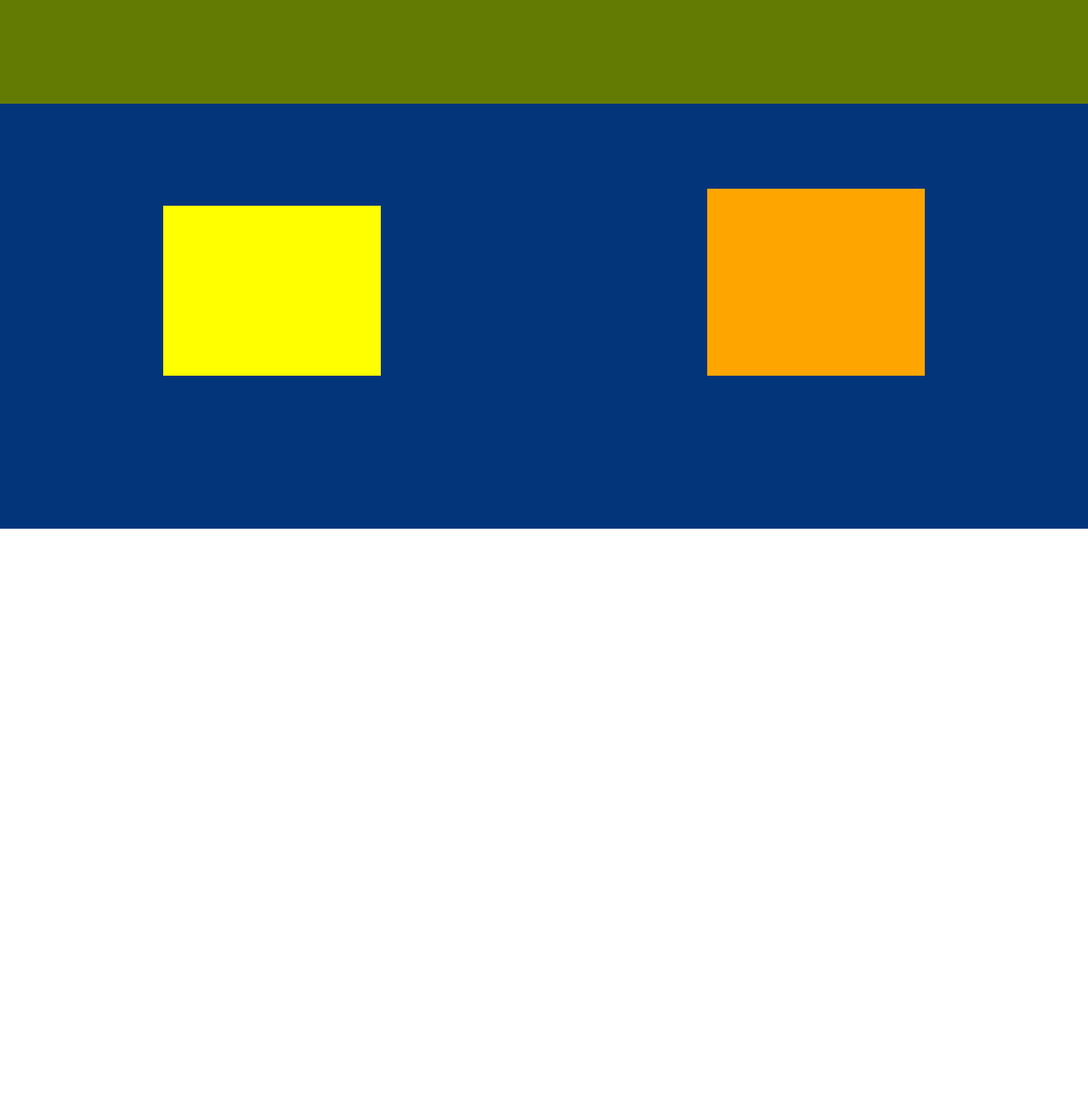
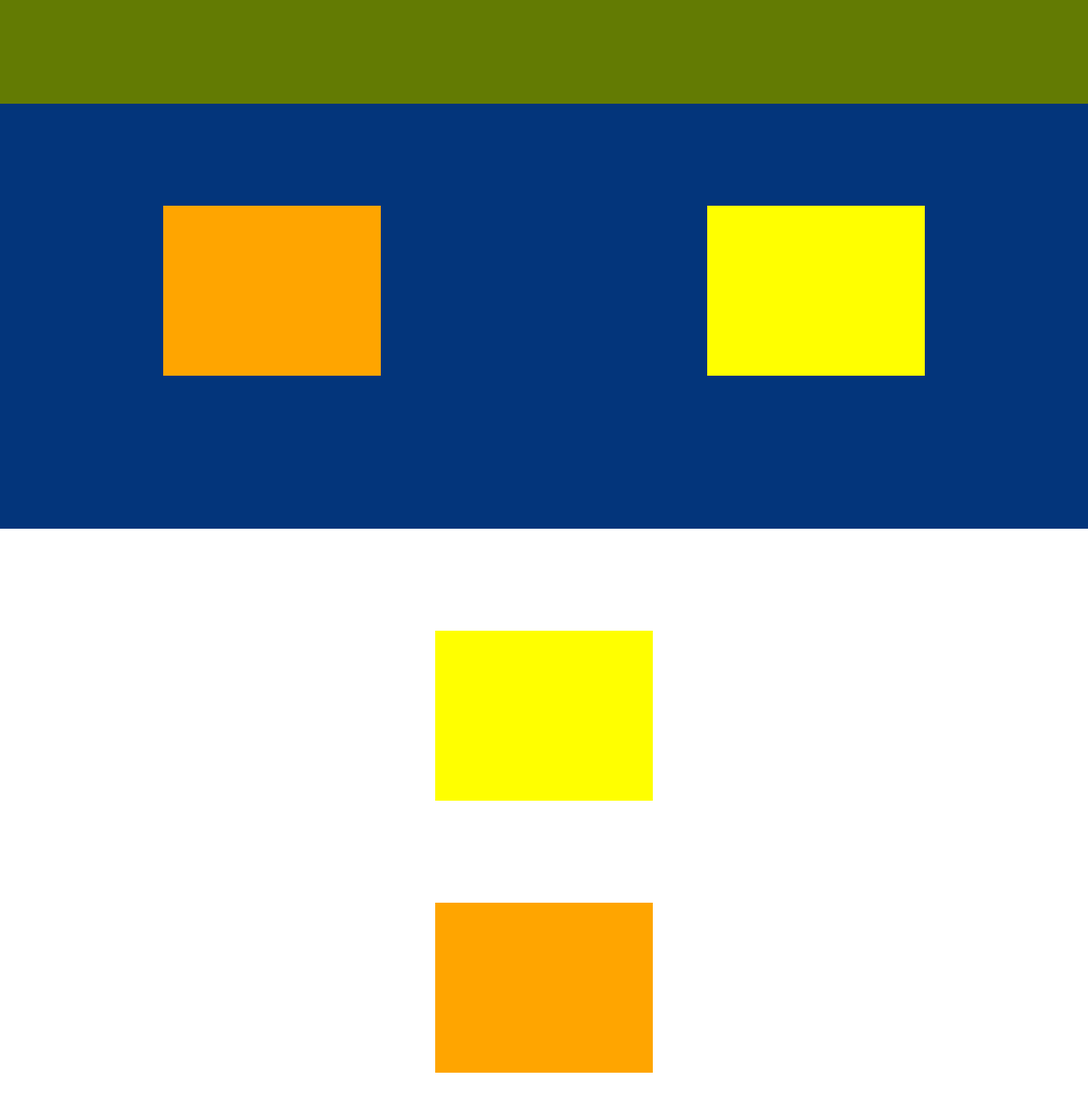
Before and after one commit to hroque01/htmlcss-struttura-discord, a plain HTML site: page index.html in a window 1280 px wide. Shown: the part 1378-2678 px from the top of the page at 85% size. Before the commit the page ends 2000 px from the top, so only its background shows below. Drawn offline with Linux system fonts and the light colour scheme.

Commit message:
body finito

```diff
--- a/index.html
+++ b/index.html
@@ -68,6 +68,18 @@
             </div>
         </div>
     </div>
+
+    <div class="end-container">
+        <div class="end-mid-flex">
+            <div class="paratext">
+                <h3></h3>
+                <p></p>
+            </div>
+            <div class="end-img"></div>
+            <div class="button-start"></div>
+        </div>
+    </div>
+
     <!-- footer -->
 </body>
 </html>
--- a/style.css
+++ b/style.css
@@ -61,7 +61,7 @@ nav {
     width: 20%;
     min-height: 200px;
     background-color: orange;
-    margin-top: 100px;
+    margin-top: 120px;
 }
 
 .testo-sx {
@@ -93,6 +93,42 @@ nav {
 
 .low-mid-flex {
     display: flex;
-    flex-direction: row-reverse;
+    flex-direction: row;
     justify-content: space-around;
 }
+
+/* footer container */
+
+.end-container {
+    height: 500px;
+    background-color: bor;
+
+}
+
+.end-mid-flex {
+    display: flex;
+    flex-direction: column;
+    justify-content: space-around;
+    align-items: center;
+}
+
+.end-img {
+    width: 20%;
+    min-height: 200px;
+    background-color: orange;
+    margin-top: 120px;
+}
+
+.paratext {
+    width: 20%;
+    min-height: 200px;
+    margin-top: 120px;
+    background-color: yellow;
+}
+
+.button-start {
+    width: 20%;
+    min-height: 200px;
+    margin-top: 120px;
+    background-color: rgb(0, 152, 157);
+}
```
